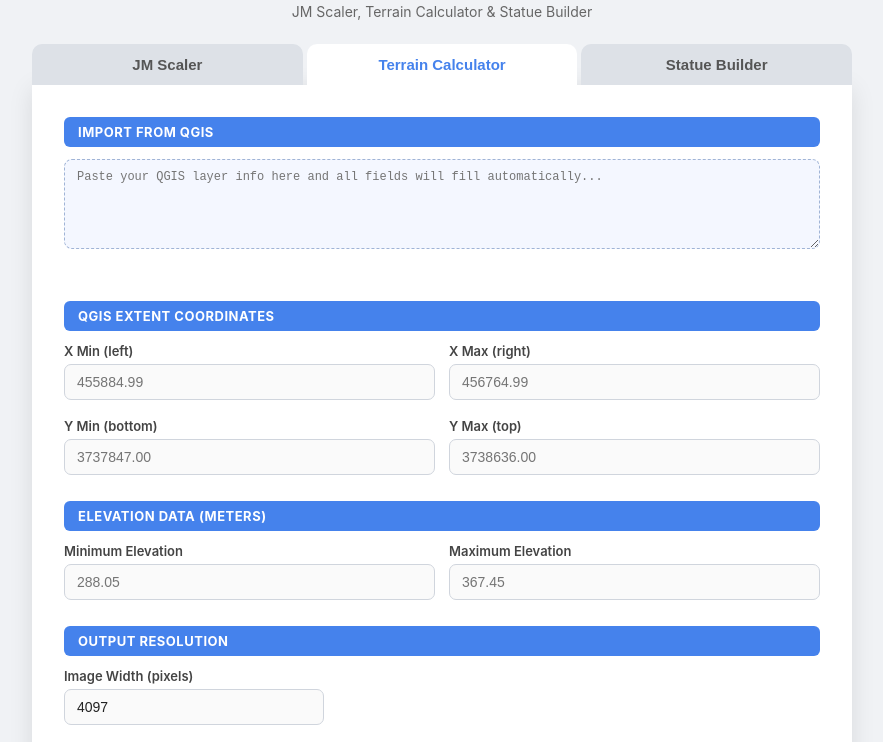
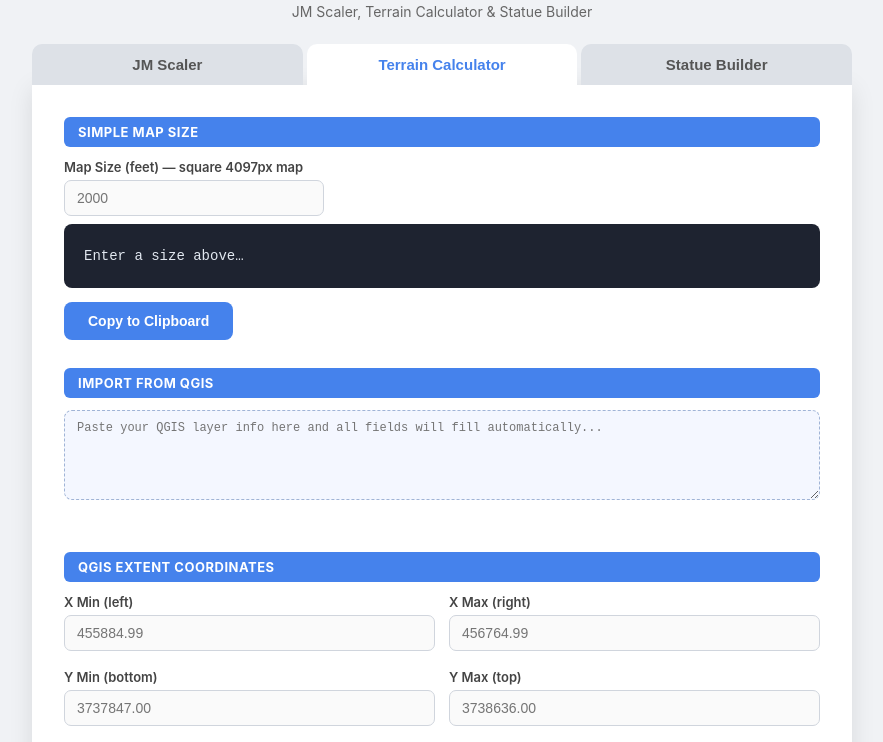
Before and after one commit to ejacksoncraig/mx-simulator-tools.html, a plain HTML site: page index.html in a window 1280 px wide. Both pictures are taken after a click on the button "Terrain Calculator". Shown: the part 58-800 px from the top of the page, without its empty margins (198-1081 px from the left). Drawn offline with Linux system fonts and the light colour scheme.

Commit message:
Update index.html

```diff
--- a/index.html
+++ b/index.html
@@ -479,7 +479,17 @@
     <!-- ══════════════ TERRAIN CALCULATOR ══════════════ -->
     <div id="tab-tc" class="tab-panel">
 
-      <div class="section-header">Import from QGIS</div>
+      <div class="section-header">Simple Map Size</div>
+      <div class="input-group" style="max-width:260px">
+        <label for="simpleMapFt">Map Size (feet) — square 4097px map</label>
+        <input type="number" id="simpleMapFt" placeholder="2000" step="1" min="1" oninput="calcSimple()">
+      </div>
+      <div class="code-block" id="simpleOutput" style="margin-top:8px">Enter a size above…</div>
+      <div class="btn-row">
+        <button class="btn btn-primary" onclick="copySimple()">Copy to Clipboard</button>
+      </div>
+
+      <div class="section-header" style="margin-top:28px">Import from QGIS</div>
       <div class="import-box">
         <textarea id="qgisImport"
           placeholder="Paste your QGIS layer info here and all fields will fill automatically..."
@@ -706,6 +716,29 @@
       URL.revokeObjectURL(a.href);
 
       showStatus('File scaled and downloaded successfully!', 'success');
+    }
+
+    // ══════════════ SIMPLE MAP SIZE ════════════════════════════════════════
+
+    function calcSimple() {
+      const ft = parseFloat(document.getElementById('simpleMapFt').value);
+      if (isNaN(ft) || ft <= 0) {
+        document.getElementById('simpleOutput').textContent = 'Enter a size above…';
+        return;
+      }
+      const scale = (ft / 4097).toFixed(6);
+      document.getElementById('simpleOutput').textContent = `11 ${scale} 0.000000 0.000000`;
+    }
+
+    function copySimple() {
+      const text = document.getElementById('simpleOutput').textContent;
+      if (text === 'Enter a size above…') return;
+      navigator.clipboard.writeText(text).then(() => {
+        const btn = event.target;
+        btn.textContent = 'Copied!';
+        btn.style.background = '#02b875';
+        setTimeout(() => { btn.textContent = 'Copy to Clipboard'; btn.style.background = ''; }, 2000);
+      });
     }
 
     // ══════════════ TERRAIN CALCULATOR ═════════════════════════════════════
```
